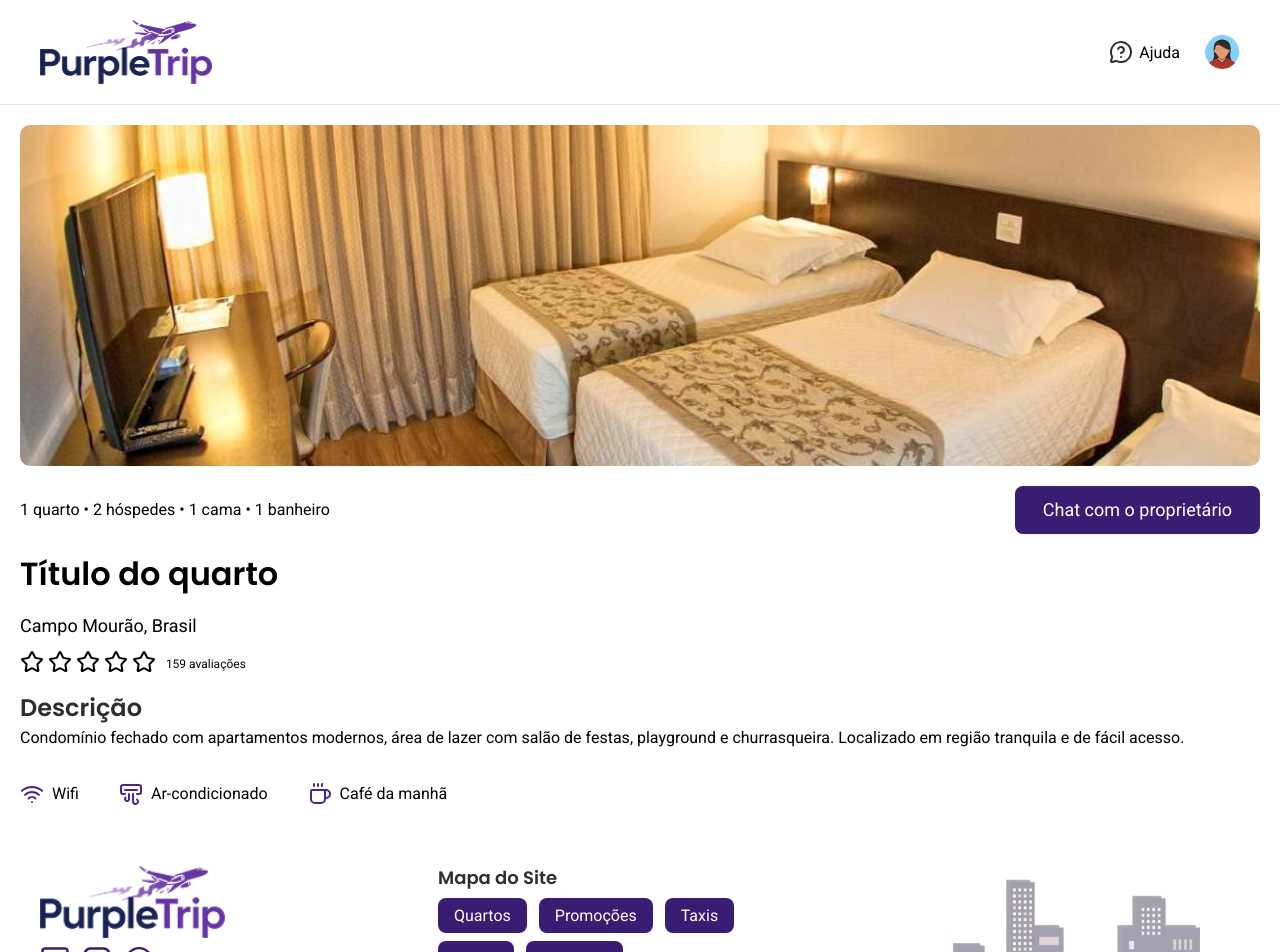
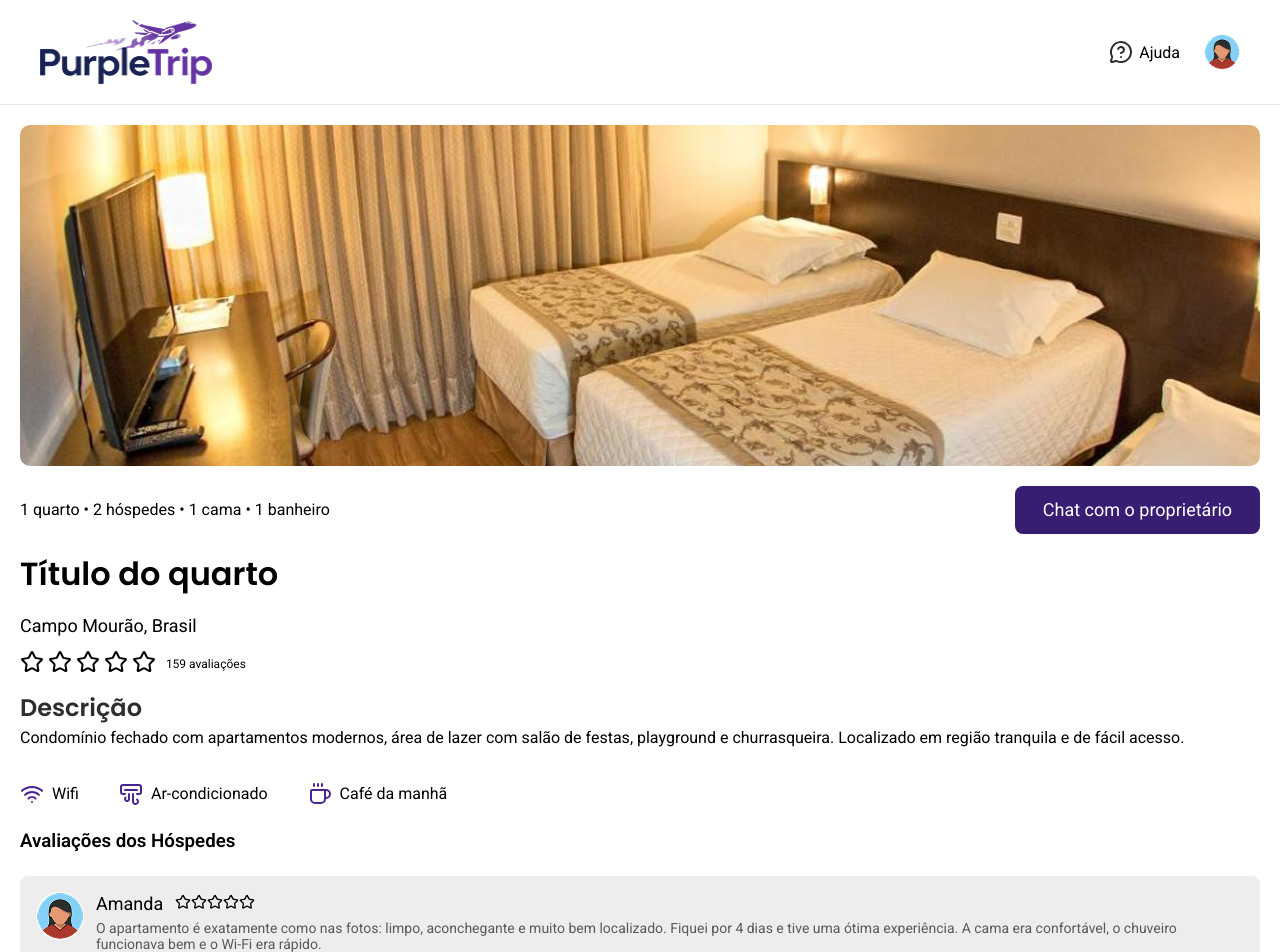
Before and after one commit to MatheusTG/PurpleTrip, a Next.js app in the folder source/web/: page /quarto in a window 1280 px wide. Shown: the top 952 px of the page. Built offline with nearby package versions, Linux system fonts and the light colour scheme.

Commit message:
feat: Adiciona comentários a página do Quarto

```diff
--- /dev/null
+++ b/source/web/src/components/comentarios/comentarios.module.css
@@ -0,0 +1,31 @@
+.card {
+  display: flex;
+  gap: 12px;
+  background: var(--gray-200);
+  padding: 16px;
+  border-radius: 8px;
+  margin-bottom: 12px;
+}
+
+.foto {
+  width: 48px;
+  height: 48px;
+  border-radius: 50%;
+}
+
+.topo {
+  display: flex;
+  align-items: center;
+  gap: 12px;
+}
+
+.nome {
+  font-weight: bold;
+  font: var(--font-02-sm);
+}
+
+.texto {
+  font-size: 14px;
+  margin-top: 4px;
+  color: var(--gray-800);
+}
--- /dev/null
+++ b/source/web/src/components/comentarios/index.tsx
@@ -0,0 +1,32 @@
+import { Star } from "lucide-react";
+import styles from "./comentarios.module.css";
+
+export default function Comentario() {
+  return (
+    <div className={styles.card}>
+      <img
+        src="/profile-image.jpg"
+        alt="Foto do hóspede"
+        className={styles.foto}
+      />
+
+      <div>
+        <div className={styles.topo}>
+          <p className={styles.nome}>Amanda</p>
+
+          <div className={styles.estrelas}>
+            <Star size={16} />
+            <Star size={16} />
+            <Star size={16} />
+            <Star size={16} />
+            <Star size={16} />
+          </div>
+        </div>
+
+        <p className={styles.texto}>
+          O apartamento é exatamente como nas fotos: limpo, aconchegante e muito bem localizado. Fiquei por 4 dias e tive uma ótima experiência. A cama era confortável, o chuveiro funcionava bem e o Wi-Fi era rápido.
+        </p>
+      </div>
+    </div>
+  );
+}
--- a/source/web/src/components/detalhes-quarto/detalhes-quarto.module.css
+++ b/source/web/src/components/detalhes-quarto/detalhes-quarto.module.css
@@ -83,3 +83,7 @@
 .item {
     color: var(--primary-800)
 }
+.subtitulo{
+    margin-top: 12px;
+    margin-bottom: 12px;
+}
--- a/source/web/src/components/detalhes-quarto/index.tsx
+++ b/source/web/src/components/detalhes-quarto/index.tsx
@@ -1,5 +1,6 @@
 import { AirVent, Coffee, Star, Wifi } from "lucide-react";
 import styles from "./detalhes-quarto.module.css";
+import Comentario from "../comentarios";
 
 export default function DetalhesQuarto() {
   return (
@@ -39,6 +40,10 @@ export default function DetalhesQuarto() {
           <Coffee className={styles.item} /> Café da manhã
         </p>
       </div>
+      <h3 className={styles.subtitulo}>Avaliações dos Hóspedes</h3>
+
+      <Comentario />
+      <Comentario />
     </div>
   );
 }
```
